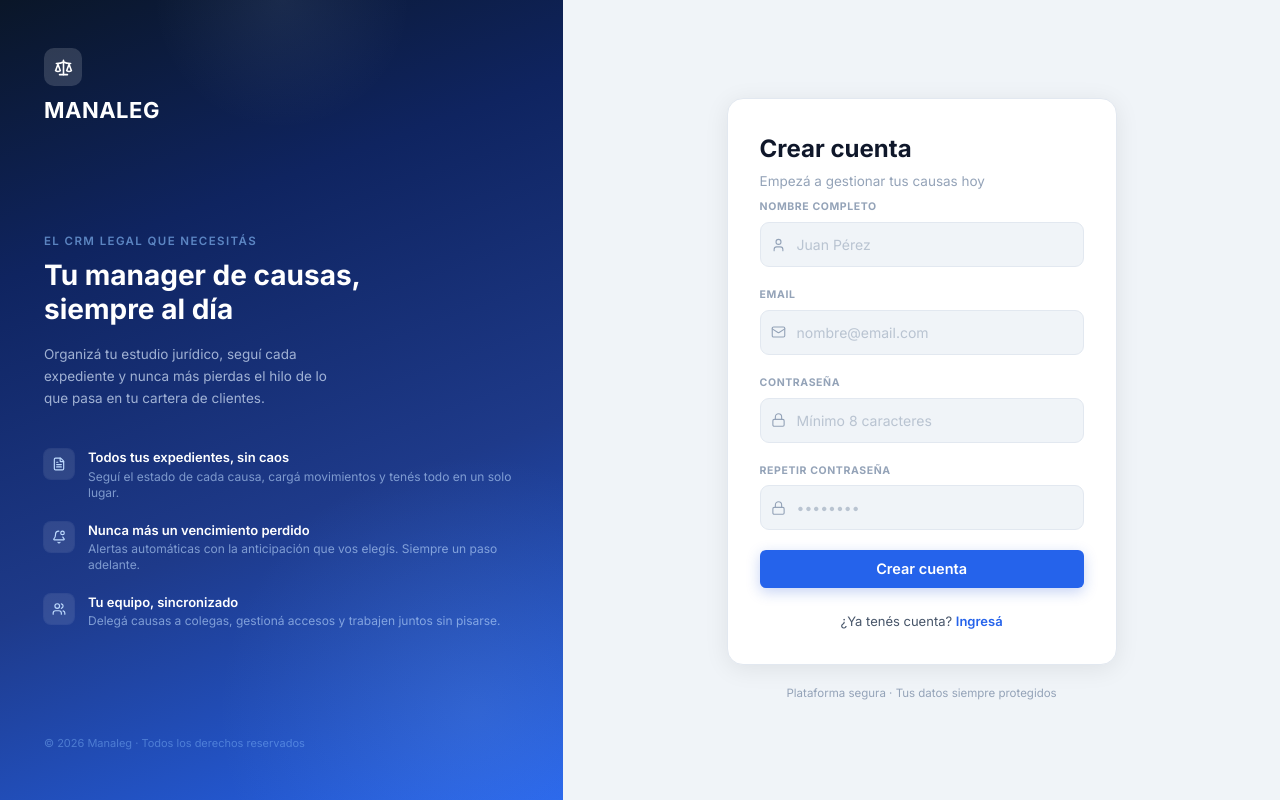
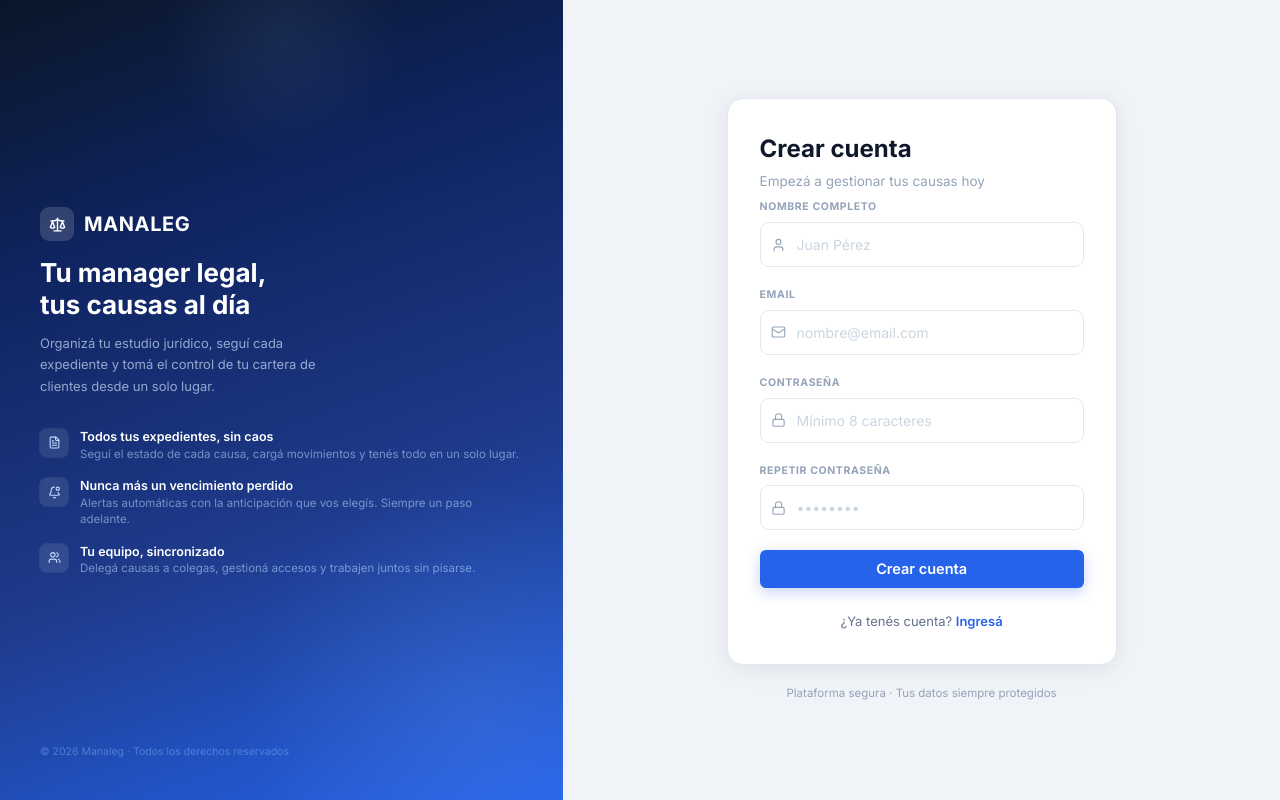
Before and after one commit to lucianogarriga/manaleg, a Next.js app: page /register in a window 1280 px wide. Built offline with nearby package versions, Linux system fonts and the light colour scheme; no server answers.

Commit message:
Mod login-register page

```diff
--- a/app/(auth)/layout.tsx
+++ b/app/(auth)/layout.tsx
@@ -20,57 +20,54 @@ const FEATURES = [
 
 export default function AuthLayout({ children }: { children: React.ReactNode }) {
   return (
-    /* data-theme="light" fuerza colores claros en la pantalla de auth
-       independientemente del modo del sistema operativo */
     <main className="flex min-h-screen" data-theme="light">
       {/* ── Panel izquierdo — marca ── */}
       <div
-        className="relative hidden flex-col justify-between overflow-hidden px-11 py-12 md:flex"
+        className="relative hidden flex-col justify-between overflow-hidden px-10 py-10 md:flex"
         style={{
           width: "44%",
           background: "linear-gradient(160deg, #0a1628 0%, #0f2460 28%, #1e3a8a 62%, #2563eb 100%)",
         }}
       >
-        {/* Orbe grande inferior-derecha */}
+        {/* Orbe decorativo inferior-derecha */}
         <div
-          className="pointer-events-none absolute -bottom-48 -right-48 h-[560px] w-[560px] rounded-full"
-          style={{ background: "radial-gradient(circle, rgba(147,197,253,.13) 0%, transparent 65%)" }}
+          className="pointer-events-none absolute -bottom-40 -right-40 h-[500px] w-[500px] rounded-full"
+          style={{ background: "radial-gradient(circle, rgba(147,197,253,.12) 0%, transparent 65%)" }}
         />
-        {/* Orbe pequeño superior */}
+        {/* Orbe superior */}
         <div
-          className="pointer-events-none absolute top-0 left-1/2 h-[260px] w-[260px] -translate-x-1/2 -translate-y-1/2 rounded-full"
-          style={{ background: "radial-gradient(circle, rgba(191,219,254,.08) 0%, transparent 70%)" }}
+          className="pointer-events-none absolute -top-20 left-1/2 h-[240px] w-[240px] -translate-x-1/2 rounded-full"
+          style={{ background: "radial-gradient(circle, rgba(191,219,254,.07) 0%, transparent 70%)" }}
         />
 
-        {/* Logo — solo icono + nombre, sin nada a la izquierda del texto */}
-        <div className="relative">
-          <div className="mb-2 flex h-[38px] w-[38px] items-center justify-center rounded-[10px] bg-white/15">
-            <Scale size={19} strokeWidth={2} className="text-white" />
-          </div>
-          <span className="text-[22px] font-bold tracking-[.5px] text-white">MANALEG</span>
-        </div>
+        {/* Placeholder para mantener el justify-between */}
+        <div className="relative" />
 
         {/* Headline + features */}
         <div className="relative">
-          <p className="mb-2 text-[11.5px] font-semibold uppercase tracking-[1.4px] text-blue-300/60">
-            El CRM legal que necesitás
-          </p>
-          <h1 className="mb-4 text-[28px] font-bold leading-[1.22] text-white">
-            Tu manager de causas,<br />siempre al día
+          {/* Logo — icono + MANALEG justo arriba del título */}
+          <div className="mb-4 flex items-center gap-[10px]">
+            <div className="flex h-[34px] w-[34px] items-center justify-center rounded-[9px] bg-white/15">
+              <Scale size={17} strokeWidth={2} className="text-white" />
+            </div>
+            <span className="text-[20px] font-bold tracking-[.6px] text-white">MANALEG</span>
+          </div>
+          <h1 className="mb-3 text-[26px] font-bold leading-[1.22] text-white">
+            Tu manager legal,<br />tus causas al día
           </h1>
-          <p className="mb-10 max-w-[300px] text-[13.5px] leading-[1.65] text-blue-100/70">
-            Organizá tu estudio jurídico, seguí cada expediente y nunca más pierdas el hilo de lo que pasa en tu cartera de clientes.
+          <p className="mb-8 max-w-[290px] text-[13px] leading-[1.65] text-blue-100/65">
+            Organizá tu estudio jurídico, seguí cada expediente y tomá el control de tu cartera de clientes desde un solo lugar.
           </p>
 
-          <div className="flex flex-col gap-[20px]">
+          <div className="flex flex-col gap-[16px]">
             {FEATURES.map(({ icon: Icon, title, desc }) => (
-              <div key={title} className="flex items-start gap-[14px]">
-                <div className="flex h-[30px] w-[30px] shrink-0 items-center justify-center rounded-[7px] bg-white/10 ring-1 ring-white/[.08]">
-                  <Icon size={14} strokeWidth={2} className="text-blue-200" />
+              <div key={title} className="flex items-start gap-[12px]">
+                <div className="flex h-[28px] w-[28px] shrink-0 items-center justify-center rounded-[7px] bg-white/10 ring-1 ring-white/[.08]">
+                  <Icon size={13} strokeWidth={2} className="text-blue-200" />
                 </div>
                 <div>
-                  <div className="text-[13px] font-semibold leading-tight text-white">{title}</div>
-                  <div className="mt-[3px] text-[12px] leading-snug text-blue-200/60">{desc}</div>
+                  <div className="text-[12.5px] font-semibold leading-tight text-white">{title}</div>
+                  <div className="mt-[2px] text-[11.5px] leading-snug text-blue-200/55">{desc}</div>
                 </div>
               </div>
             ))}
@@ -78,26 +75,33 @@ export default function AuthLayout({ children }: { children: React.ReactNode })
         </div>
 
         {/* Footer */}
-        <div className="relative text-[11px] text-blue-300/40">
+        <div className="relative text-[10.5px] text-blue-300/40">
           © {new Date().getFullYear()} Manaleg · Todos los derechos reservados
         </div>
       </div>
 
-      {/* ── Panel derecho — card flotante (fondo neutro) ── */}
-      <div className="flex flex-1 flex-col items-center justify-center bg-[#f0f4f8] px-6 py-12">
+      {/* ── Panel derecho — card flotante sobre fondo claro ── */}
+      <div className="flex flex-1 flex-col items-center justify-center px-6 py-12" style={{ background: "#f0f4f8" }}>
         {/* Logo solo en mobile */}
         <div className="mb-6 flex flex-col items-center gap-2 md:hidden">
-          <div className="flex h-10 w-10 items-center justify-center rounded-[10px] bg-blue">
+          <div className="flex h-10 w-10 items-center justify-center rounded-[10px]" style={{ background: "#2563eb" }}>
             <Scale size={20} strokeWidth={2} className="text-white" />
           </div>
-          <div className="text-[17px] font-bold text-[#0f172a]">MANALEG</div>
+          <div className="text-[17px] font-bold" style={{ color: "#0f172a" }}>MANALEG</div>
         </div>
 
         <div className="w-full max-w-[390px]">
-          <div className="rounded-2xl border border-[#e2e8f0] bg-white p-8 shadow-[0_4px_24px_rgba(0,0,0,.08)]">
+          <div
+            className="rounded-2xl p-8"
+            style={{
+              background: "#ffffff",
+              border: "1px solid #e2e8f0",
+              boxShadow: "0 4px 24px rgba(0,0,0,.08)",
+            }}
+          >
             {children}
           </div>
-          <p className="mt-5 text-center text-[11.5px] text-[#94a3b8]">
+          <p className="mt-5 text-center text-[11.5px]" style={{ color: "#94a3b8" }}>
             Plataforma segura · Tus datos siempre protegidos
           </p>
         </div>
--- a/app/(auth)/login/page.tsx
+++ b/app/(auth)/login/page.tsx
@@ -80,8 +80,8 @@ export default function LoginPage() {
 
       <form action={action} className="space-y-5">
         <div className="mb-2">
-          <h1 className="text-[24px] font-bold text-text">Bienvenido</h1>
-          <p className="mt-1 text-[13.5px] text-muted">Ingresá a tu cuenta para continuar</p>
+          <h1 className="text-[24px] font-bold" style={{ color: "#0f172a" }}>Bienvenido</h1>
+          <p className="mt-1 text-[13.5px]" style={{ color: "#94a3b8" }}>Ingresá a tu cuenta para continuar</p>
         </div>
 
         <FormAlert state={state} />
@@ -110,9 +110,9 @@ export default function LoginPage() {
           Ingresar
         </SubmitButton>
 
-        <p className="pt-1 text-center text-[13px] text-sub">
+        <p className="pt-1 text-center text-[13px]" style={{ color: "#64748b" }}>
           ¿No tenés cuenta?{" "}
-          <Link href="/register" className="font-semibold text-blue hover:underline">
+          <Link href="/register" className="font-semibold hover:underline" style={{ color: "#2563eb" }}>
             Registrate gratis
           </Link>
         </p>
--- a/app/(auth)/register/page.tsx
+++ b/app/(auth)/register/page.tsx
@@ -15,11 +15,11 @@ export default function RegisterPage() {
     return (
       <div className="space-y-4">
         <div className="mb-2">
-          <h1 className="text-[24px] font-bold text-text">Revisá tu email</h1>
-          <p className="mt-1 text-[13.5px] text-muted">Te enviamos un link de confirmación.</p>
+          <h1 className="text-[24px] font-bold" style={{ color: "#0f172a" }}>Revisá tu email</h1>
+          <p className="mt-1 text-[13.5px]" style={{ color: "#94a3b8" }}>Te enviamos un link de confirmación.</p>
         </div>
         <FormAlert state={state} />
-        <Link href="/login" className="block text-center text-[13px] font-semibold text-blue hover:underline">
+        <Link href="/login" className="block text-center text-[13px] font-semibold hover:underline" style={{ color: "#2563eb" }}>
           Volver a ingresar
         </Link>
       </div>
@@ -29,8 +29,8 @@ export default function RegisterPage() {
   return (
     <form action={action} className="space-y-5">
       <div className="mb-2">
-        <h1 className="text-[24px] font-bold text-text">Crear cuenta</h1>
-        <p className="mt-1 text-[13.5px] text-muted">Empezá a gestionar tus causas hoy</p>
+        <h1 className="text-[24px] font-bold" style={{ color: "#0f172a" }}>Crear cuenta</h1>
+        <p className="mt-1 text-[13.5px]" style={{ color: "#94a3b8" }}>Empezá a gestionar tus causas hoy</p>
       </div>
 
       <FormAlert state={state} />
@@ -79,9 +79,9 @@ export default function RegisterPage() {
         Crear cuenta
       </SubmitButton>
 
-      <p className="pt-1 text-center text-[13px] text-sub">
+      <p className="pt-1 text-center text-[13px]" style={{ color: "#64748b" }}>
         ¿Ya tenés cuenta?{" "}
-        <Link href="/login" className="font-semibold text-blue hover:underline">
+        <Link href="/login" className="font-semibold hover:underline" style={{ color: "#2563eb" }}>
           Ingresá
         </Link>
       </p>
--- a/components/auth/AuthField.tsx
+++ b/components/auth/AuthField.tsx
@@ -10,18 +10,23 @@ interface AuthFieldProps extends InputHTMLAttributes<HTMLInputElement> {
 export default function AuthField({ label, name, icon: Icon, ...props }: AuthFieldProps) {
   return (
     <label className="block">
-      <span className="mb-[7px] block text-[10.5px] font-bold uppercase tracking-[.6px] text-muted">
+      <span className="mb-[7px] block text-[10.5px] font-bold uppercase tracking-[.6px]" style={{ color: "#94a3b8" }}>
         {label}
       </span>
       <div className="relative">
         {Icon && (
-          <span className="pointer-events-none absolute left-[11px] top-1/2 -translate-y-1/2 text-muted">
+          <span className="pointer-events-none absolute left-[11px] top-1/2 -translate-y-1/2" style={{ color: "#94a3b8" }}>
             <Icon size={15} strokeWidth={1.8} />
           </span>
         )}
         <input
           name={name}
-          className={`w-full rounded-[9px] border border-border bg-bg text-[14px] text-text outline-none transition-colors placeholder:text-muted/60 focus:border-blue focus:bg-card ${
+          style={{
+            background: "#ffffff",
+            borderColor: "#e2e8f0",
+            color: "#0f172a",
+          }}
+          className={`w-full rounded-[9px] border text-[14px] outline-none transition-colors placeholder:text-[#cbd5e1] focus:border-[#2563eb] focus:bg-white ${
             Icon ? "pl-[36px] pr-[12px] py-[11px]" : "px-[12px] py-[11px]"
           }`}
           {...props}
```
